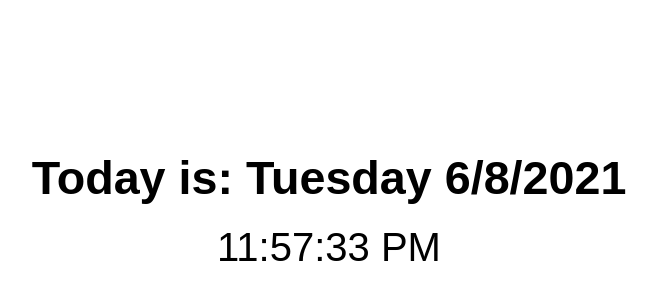
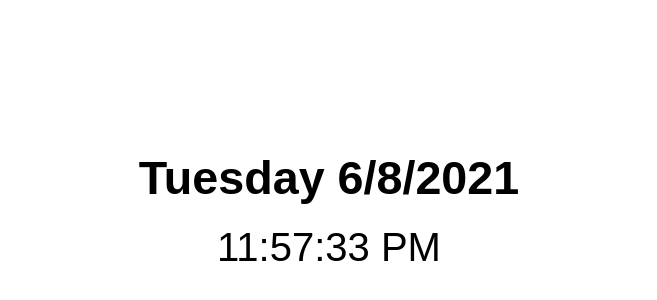
Before and after one commit to JSCHLTE/Clock, a plain HTML site: page index.html in a window 1280 px wide. Shown: the part 200-500 px from the top of the page, without its empty margins (311-968 px from the left). Drawn offline with Linux system fonts and the light colour scheme.

Commit message:
Fix
Fix issues.

```diff
--- a/index.html
+++ b/index.html
@@ -13,7 +13,7 @@
     <link rel="stylesheet" href="CSS/index.css">
 </head>
 <body>
-    <h1>Today is: <span class="appendDay"></span> <span class="appendDate"></span></h1>
+    <h1><span class="appendDay"></span> <span class="appendDate"></span></h1>
     <p class="appendTime"></p>
     <!--JAVASCRIPT-->
     <script src="JavaScript/index.js"></script>
```
